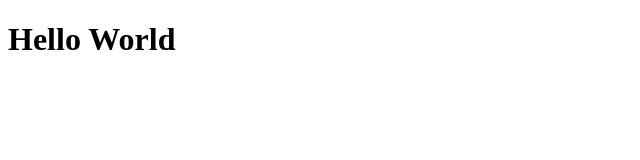
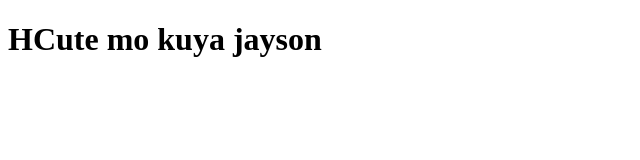
Before and after one commit to jayvanz52/web, a plain HTML site: page index.html in a window 1280 px wide. Shown: the whole page, without its empty margins (0-640 px from the left). Drawn offline with Linux system fonts and the light colour scheme.

Commit message:
Add files via upload

```diff
--- a/index.html
+++ b/index.html
@@ -6,6 +6,6 @@
         <title>Jay Vanz</title>
     </head>
     <body>
-        <h1>Hello World</h1>
+        <h1>HCute mo kuya jayson</h1 >
     </body>
 </html>
```
